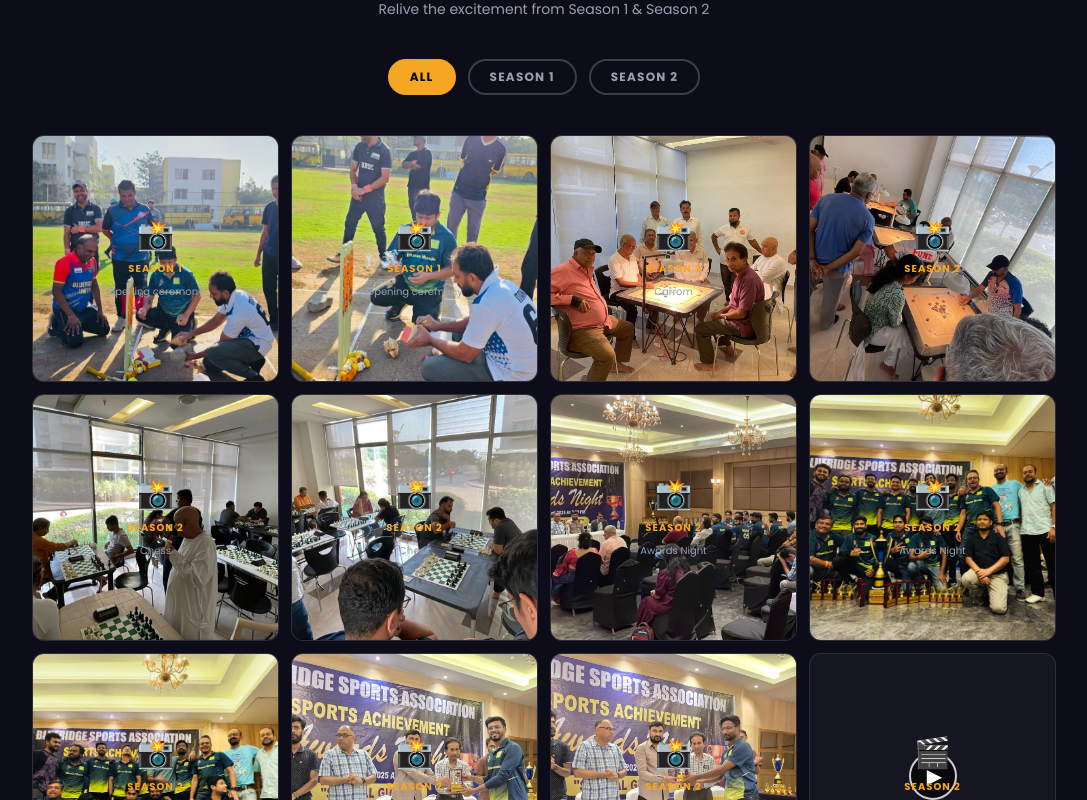
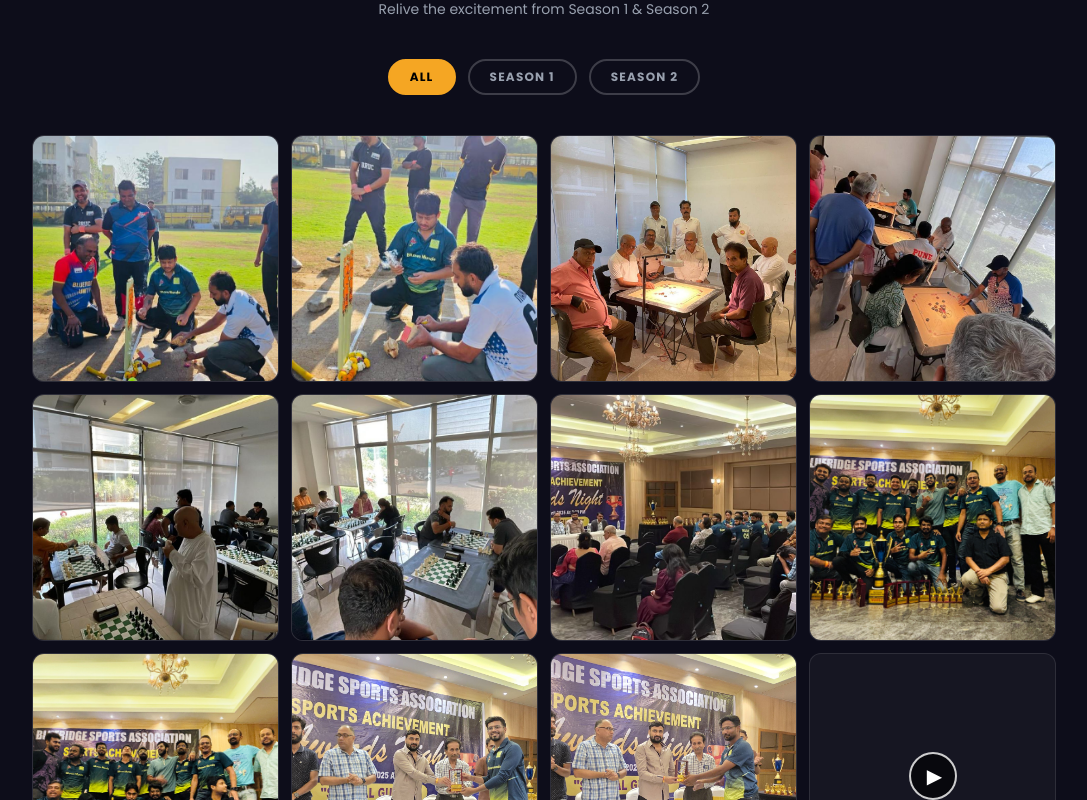
Before and after one commit to pabitrapmb/br-sports, a Next.js app: page / in a window 1280 px wide. Shown: the part 2700-3500 px from the top of the page, without its empty margins (96-1183 px from the left). Built offline with nearby package versions, Linux system fonts and the light colour scheme.

Commit message:
Image and Video tiles emojis deleted

```diff
--- a/app/components/Gallery.tsx
+++ b/app/components/Gallery.tsx
@@ -29,7 +29,7 @@ type MediaItem = { type: string; src: string; season: string; caption: string };
 const seasons = ["All", ...Array.from(new Set(media.map((m) => m.season)))];
 
 export default function Gallery() {
-  const [active, setActive]   = useState("All");
+  const [active, setActive]    = useState("All");
   const [lightbox, setLightbox] = useState<MediaItem | null>(null);
 
   const filtered = active === "All" ? media : media.filter((m) => m.season === active);
@@ -73,7 +73,6 @@ export default function Gallery() {
             onClick={() => setLightbox(item as MediaItem)}
           >
             {item.type === "video" ? (
-              /* ── Video thumbnail ── */
               <>
                 <video
                   src={item.src}
@@ -82,7 +81,6 @@ export default function Gallery() {
                   playsInline
                   onError={(e) => { (e.currentTarget as HTMLVideoElement).style.display = "none"; }}
                 />
-                {/* Play badge */}
                 <div className="absolute inset-0 flex items-center justify-center pointer-events-none">
                   <div className="w-12 h-12 rounded-full bg-black/60 border-2 border-white/80 flex items-center justify-center">
                     <span className="text-white text-xl ml-1">▶</span>
@@ -90,7 +88,6 @@ export default function Gallery() {
                 </div>
               </>
             ) : (
-              /* ── Image thumbnail ── */
               <img
                 src={item.src}
                 alt={item.caption || item.season}
@@ -98,13 +95,6 @@ export default function Gallery() {
                 onError={(e) => { (e.currentTarget as HTMLImageElement).style.display = "none"; }}
               />
             )}
-
-            {/* Placeholder when file is missing */}
-            <div className="absolute inset-0 flex flex-col items-center justify-center gap-2 text-center p-3 pointer-events-none">
-              <span className="text-3xl">{item.type === "video" ? "🎬" : "📸"}</span>
-              <span className="text-[#f5a623] text-[10px] font-bold uppercase tracking-widest">{item.season}</span>
-              {item.caption && <span className="text-gray-400 text-[10px]">{item.caption}</span>}
-            </div>
 
             {/* Hover overlay */}
             <div className="absolute inset-0 bg-black/60 opacity-0 group-hover:opacity-100 transition-opacity duration-300 flex flex-col items-center justify-center gap-2 p-3">
```
